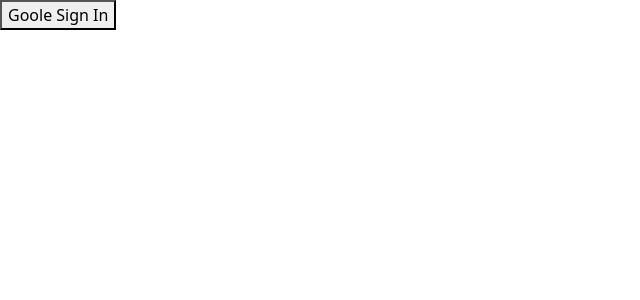
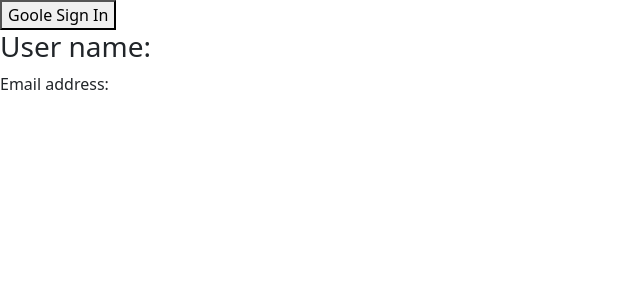
Before and after one commit to mdrayhan1/simple-firebase-auth-googlesignin, a React (Create React App) app: page / in a window 1280 px wide. Shown: the top 300 px of the page, without its empty margins (0-640 px from the left). Built offline with nearby package versions, Linux system fonts and the light colour scheme.

Commit message:
simple-firebase-auth-googlesinin-with-show-display-name-and-emai

```diff
--- a/src/App.js
+++ b/src/App.js
@@ -1,16 +1,35 @@
 import "./App.css";
 import app from "./firebase/firebase.init";
 import { getAuth, GoogleAuthProvider, signInWithPopup } from "firebase/auth";
+import { useState } from "react";
 
 const auth = getAuth(app);
 
 function App() {
   const provider = new GoogleAuthProvider();
 
+
+
+
+
+
+  const [user, setUser]= useState({})
+
+
+
+
+
   const handleGoogleSignIn = () => {
     signInWithPopup(auth, provider)
       .then((result) => {
         const user = result.user;
+
+
+
+        setUser(user);
+
+
+
         console.log(user);
       })
       .catch((error) => {
@@ -19,8 +38,19 @@
   };
 
   return (
-    <div className="">
+    <div className="app">
       <button onClick={handleGoogleSignIn}>Goole Sign In</button>
+      <div>
+
+
+
+        <h3>User name: {user.displayName}</h3>
+        <p>Email address: {user.email}</p>
+
+
+
+
+      </div>
     </div>
   );
 }
```
Also changed, not shown: __steps.js (+7 -0 lines).
